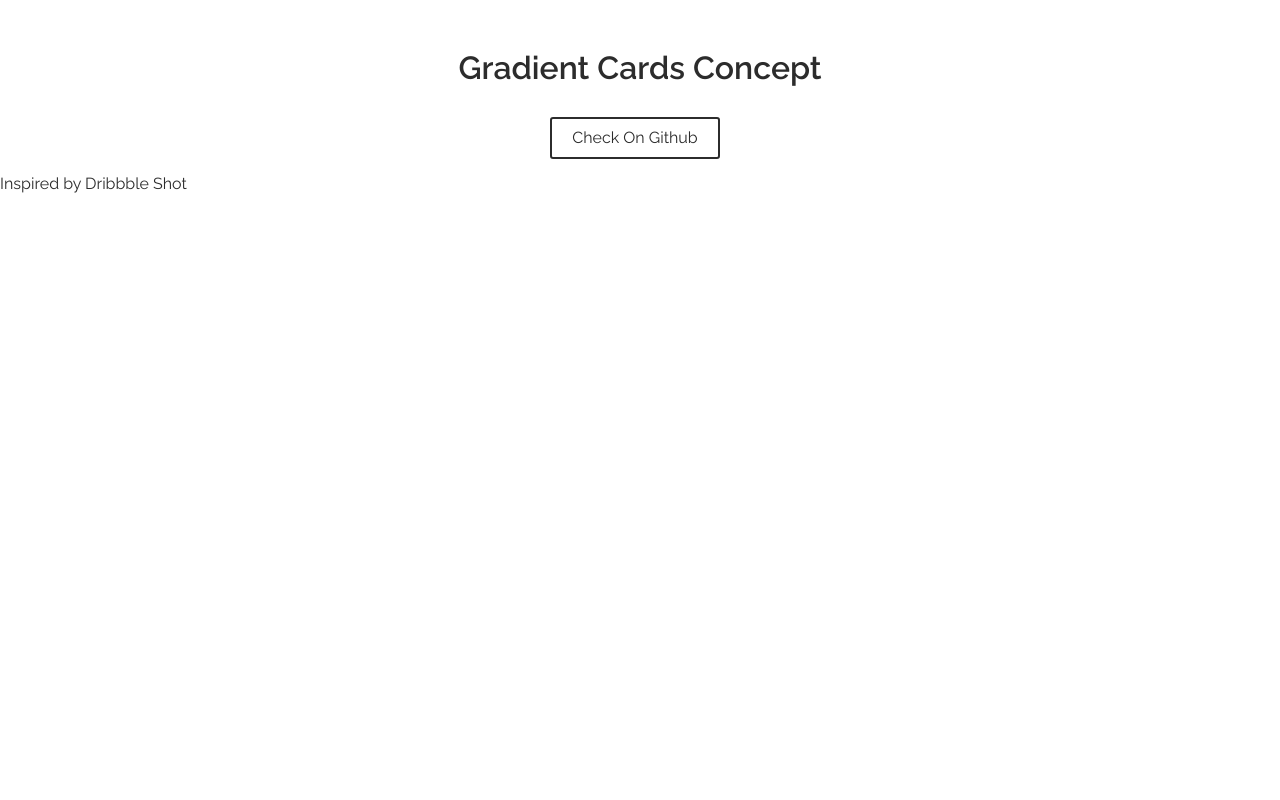
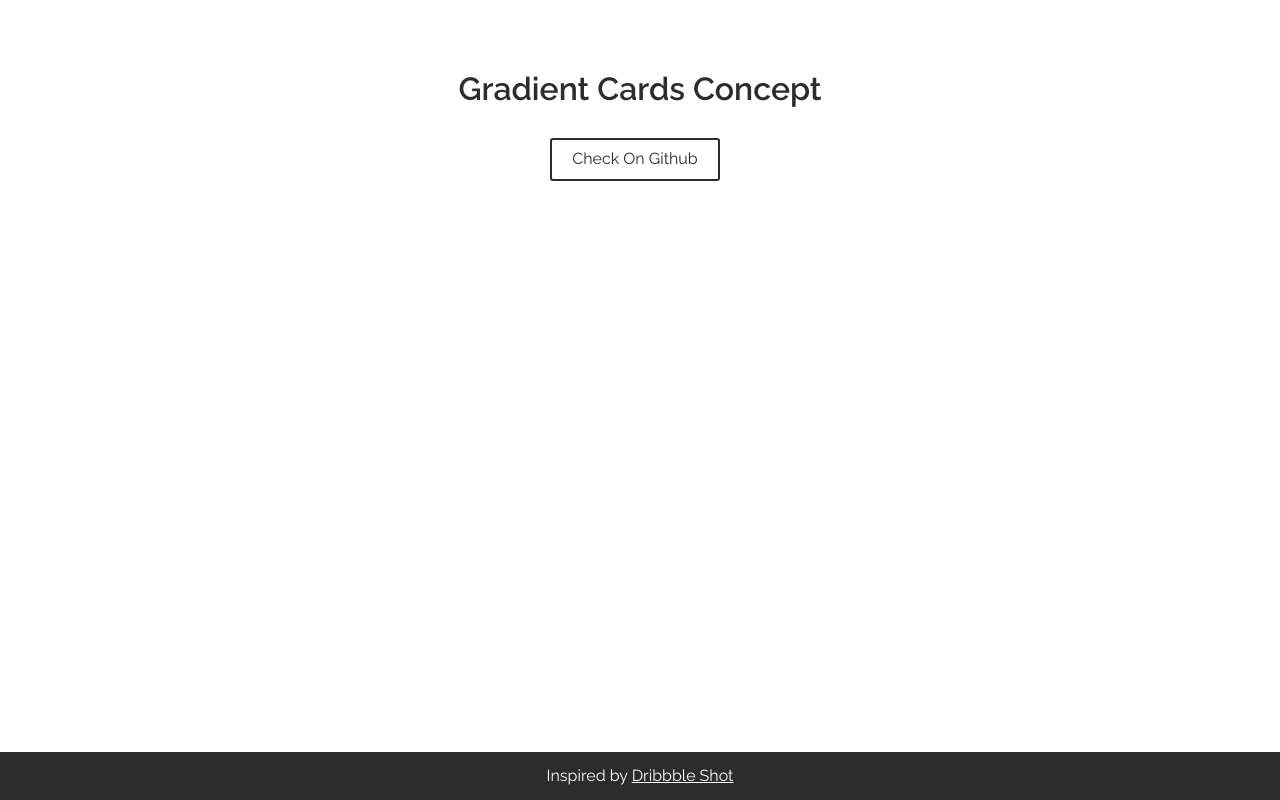
Before and after one commit to nat-davydova/gradient-cards-concept, a website built with Vite: page index.html in a window 1280 px wide. Built offline with nearby package versions, Linux system fonts and the light colour scheme.

Commit message:
feat: add footer styles

```diff
--- a/index.html
+++ b/index.html
@@ -26,7 +26,7 @@
       </div>
     </div>
 
-    <footer>
+    <footer class="footer">
       <div class="footer__content">
         <p>Inspired by <a href="https://dribbble.com/shots/4722516-Gradient-Cards" title="Dribbble Shot">Dribbble Shot</a></p>
       </div>
--- a/style.css
+++ b/style.css
@@ -6,16 +6,24 @@
     --transition-timing-function: linear;
     --transition-delay: 0s;
 
-    --text-color-demo: #2c2c2c;
+    --text-color-demo-dark: #2c2c2c;
+    --text-color-demo-light: #fff;
+
+    --bg-demo-light: #fff;
+    --bg-demo-dark: #2c2c2c;
+
 }
 
 html,
 body {
+    display: flex;
+    flex-direction: column;
+    min-height: 100vh;
     font-family: "Raleway", sans-serif;
     font-optical-sizing: auto;
     font-weight: 400;
     font-style: normal;
-    color: var(--text-color-demo);
+    color: var(--text-color-demo-dark);
 }
 
 /* DEMO STYLES: YOU DON'T NEED THEM!!! */
@@ -26,7 +34,8 @@ body a {
 
 .header {
     max-width: 500px;
-    margin: 50px auto 0;
+    padding-top: 50px;
+    margin: 0 auto;
     text-align: center;
 }
 
@@ -38,9 +47,6 @@ body a {
 }
 
 .header__btn {
-    --btn-bg-light: #fff;
-    --btn-bg-dark: #2c2c2c;
-    --text-color--light: #fff;
     --btn-border-color: #2c2c2c;
 
     transition:
@@ -50,7 +56,7 @@ body a {
             var(--transition-delay);
     padding: 10px 20px;
     margin-right: 10px;
-    background-color: var(--btn-bg-light);
+    background-color: var(--bg-demo-light);
     border: 2px solid var(--btn-border-color);
     border-radius: 3px;
     cursor: pointer;
@@ -59,11 +65,31 @@ body a {
 
 .header__btn:hover,
 .header__btn.js-active {
-    color: var(--text-color--light);
-    background-color: var(--btn-bg-dark);
+    color: var(--text-color-demo-light);
+    background-color: var(--bg-demo-dark);
 }
 
 .header__title {
     margin-bottom: 10px;
     font-weight: 600;
 }
+
+.footer {
+    margin-top: auto;
+    padding: 15px;
+    color: var(--text-color-demo-light);
+    text-align: center;
+    background-color: var(--bg-demo-dark);
+}
+
+.footer__content p:first-child {
+    margin-top: 0;
+}
+
+.footer__content p:last-child {
+    margin-bottom: 0;
+}
+
+.footer__content a {
+    text-decoration: underline;
+}
```
